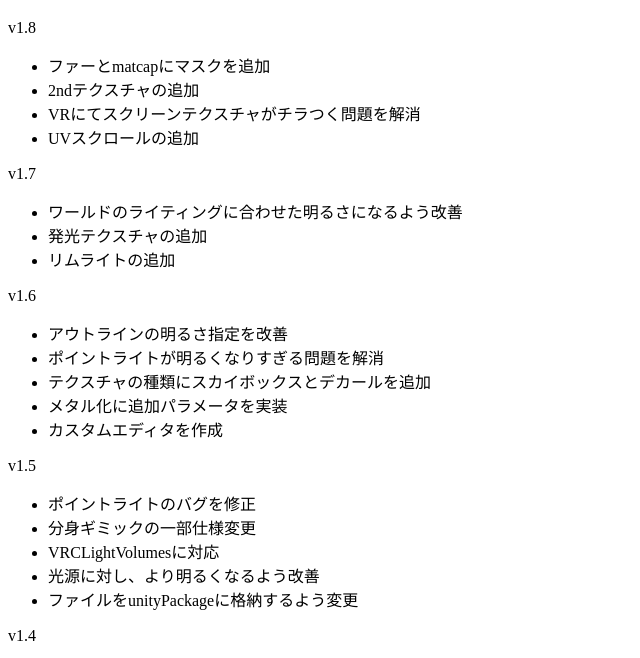
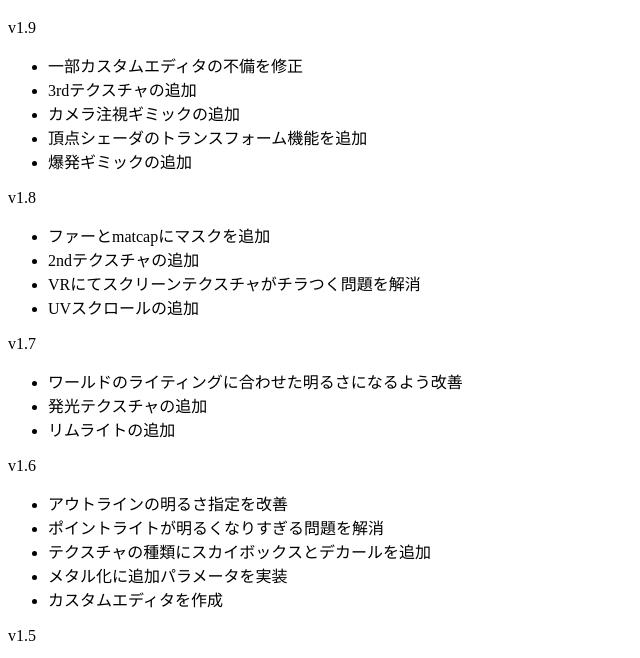
Before and after one commit to waflan/webContents, a plain HTML site: page 3d/hypToonShader/index.html in a window 1280 px wide. Shown: the part 70-728 px from the top of the page, without its empty margins (0-640 px from the left). Drawn offline with Linux system fonts and the light colour scheme.

Commit message:
hypToon v1.9 update

```diff
--- a/3d/hypToonShader/index.html
+++ b/3d/hypToonShader/index.html
@@ -8,7 +8,14 @@
 </head>
 <body>
     <h1>アップデート履歴</h1>
-    <!-- <p>v1.9</p> -->
+    <p>v1.9</p>
+    <ul>
+        <li>一部カスタムエディタの不備を修正</li>
+        <li>3rdテクスチャの追加</li>
+        <li>カメラ注視ギミックの追加</li>
+        <li>頂点シェーダのトランスフォーム機能を追加</li>
+        <li>爆発ギミックの追加</li>
+    </ul>
     <p>v1.8</p>
     <ul>
         <li>ファーとmatcapにマスクを追加</li>
```
